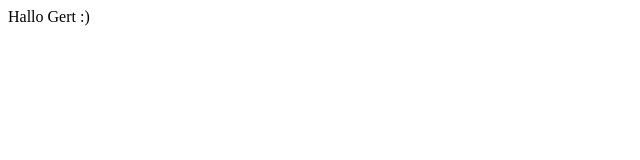
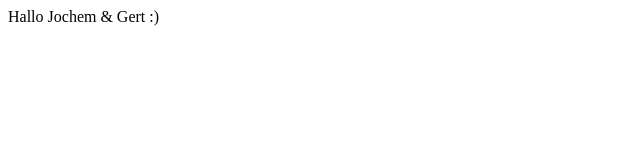
Before and after one commit to HStephan95/HStephan95.github.io, a plain HTML site: page index.html in a window 1280 px wide. Shown: the full height of the page, 0-640 px from the left. Drawn offline with Linux system fonts and the light colour scheme.

Commit message:
Update index.html

```diff
--- a/index.html
+++ b/index.html
@@ -1,3 +1,8 @@
 <html>
-  <p>Hallo Gert :) </p>
+
+  <head>
+    <title>Hallo Gwynn :)</title>
+  </head>
+
+  <p>Hallo Jochem &amp Gert :) </p>
 </html>
```
